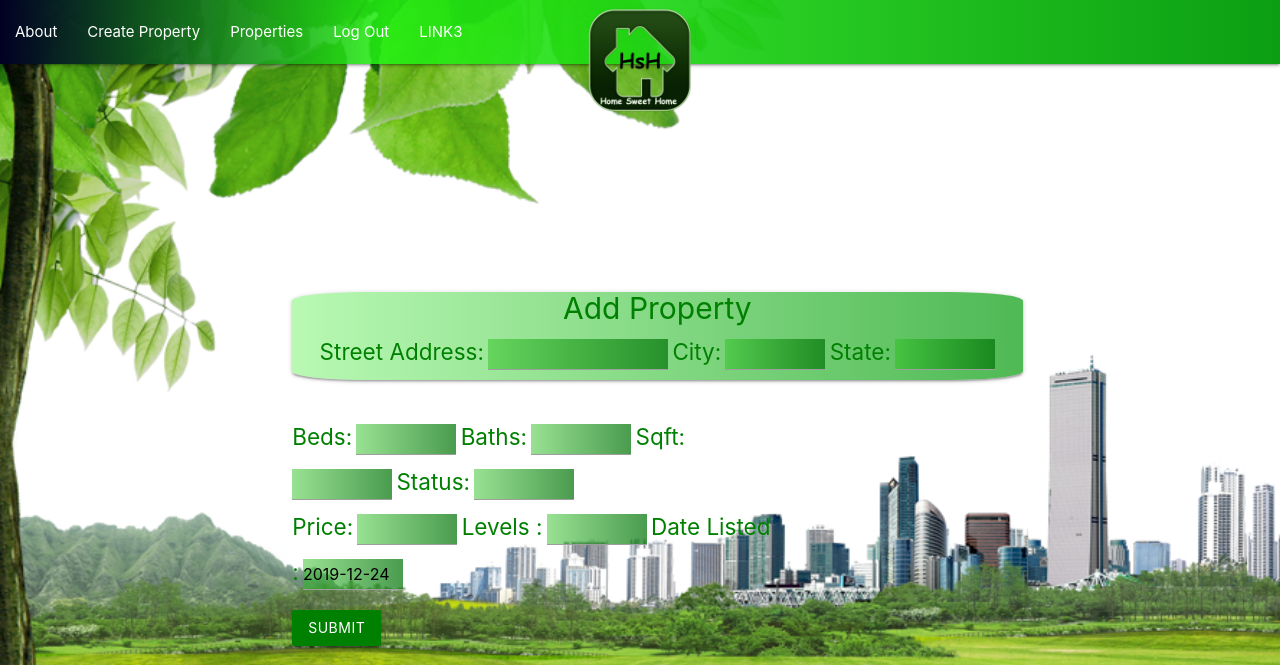
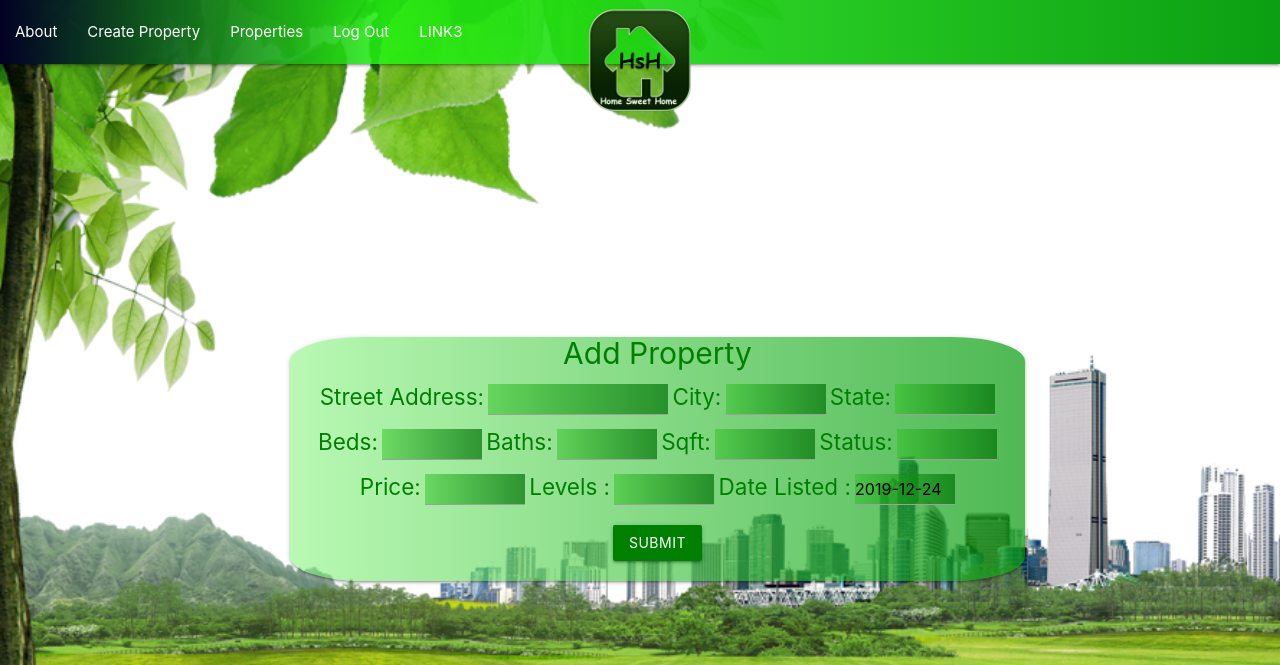
Before and after one commit to JManey/home_sweet_home, a Django app: page /properties/create/ in a window 1280 px wide. Shown: the top 665 px of the page. Run offline with Django 3.2, Linux system fonts and the light colour scheme; a user stored in the database is signed in; tables that the repository leaves empty hold one stand-in row (values such as "Sample post").

Commit message:
fixed css

```diff
--- a/main_app/templates/main_app/property_form.html
+++ b/main_app/templates/main_app/property_form.html
@@ -11,8 +11,8 @@
     {% endif %}
     <form action="" method="post">
       {% csrf_token %}
-      {% comment %} <input type="hidden" name="csrfmiddlewaretoken" value="FFBBNE7Hm8Zel2U8jFWzG6xwFbTUSCpYFDX9jW0Ae419Dqwb8yN0ypNCCprbGDcB">
-      <div class="fieldWrapper">  {% endcomment %}
+      {% comment %} <input type="hidden" name="csrfmiddlewaretoken" value="FFBBNE7Hm8Zel2U8jFWzG6xwFbTUSCpYFDX9jW0Ae419Dqwb8yN0ypNCCprbGDcB"> {% endcomment %}
+      <div class="fieldWrapper">
         {{ form.street_address.errors }}
         <label for="{{ form.id_street_address }}">Street Address:</label>
         {{ form.street_address }}
```
